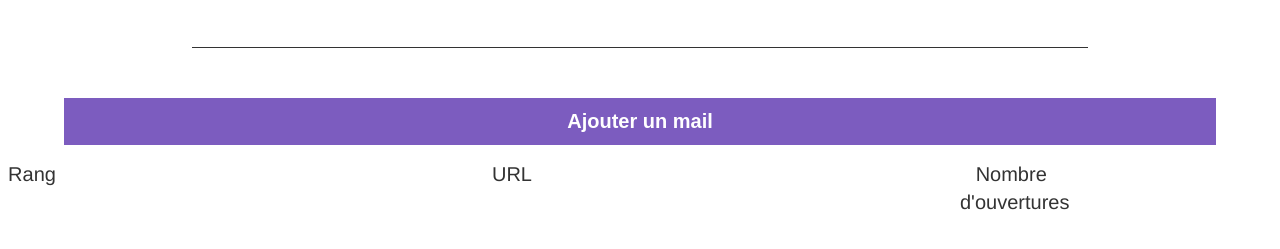
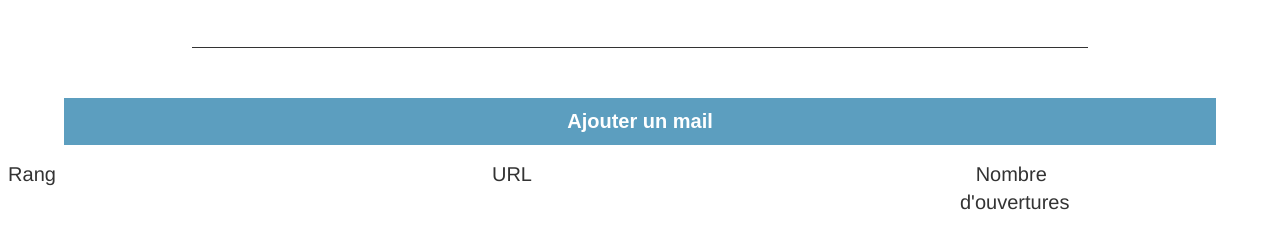
Before and after one commit to cempack/spyer, a website: page public/index.html in a window 1280 px wide. Shown: the part 73-322 px from the top of the page. Drawn offline with nearby package versions, Linux system fonts and the light colour scheme; no server answers.

Commit message:
Update styles.css

```diff
--- a/public/css/styles.css
+++ b/public/css/styles.css
@@ -35,7 +35,7 @@ input {
 button {
     cursor: pointer;
     padding: 12px;
-    background: #7c5cbf;
+    background: #5c9ebf;
     border: none;
     color: #fff;
     font-size: 16px;
```
